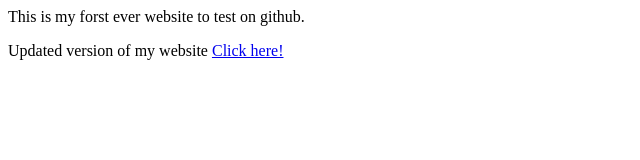
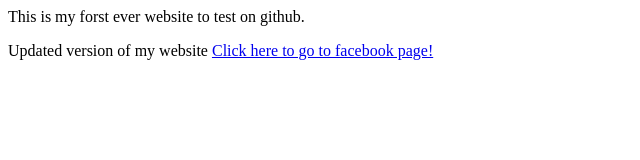
Before and after one commit to kumsa-tana/shure-test, a plain HTML site: page index.html in a window 1280 px wide. Shown: the whole page, without its empty margins (0-640 px from the left). Drawn offline with Linux system fonts and the light colour scheme.

Commit message:
facebook added

```diff
--- a/index.html
+++ b/index.html
@@ -4,7 +4,7 @@
   <body>
     <body>
       <html>
-        <p>This is my forst ever website to test on github.</p><p>Updated version of my website <a href="https://www.stockholmoromochurch.com/" >Click here!</a></p>
+        <p>This is my forst ever website to test on github.</p><p>Updated version of my website <a href="https://www.facebook.com/shure.etana/" >Click here to go to facebook page!</a></p>
         </html>
       </body>
     </body>
```
